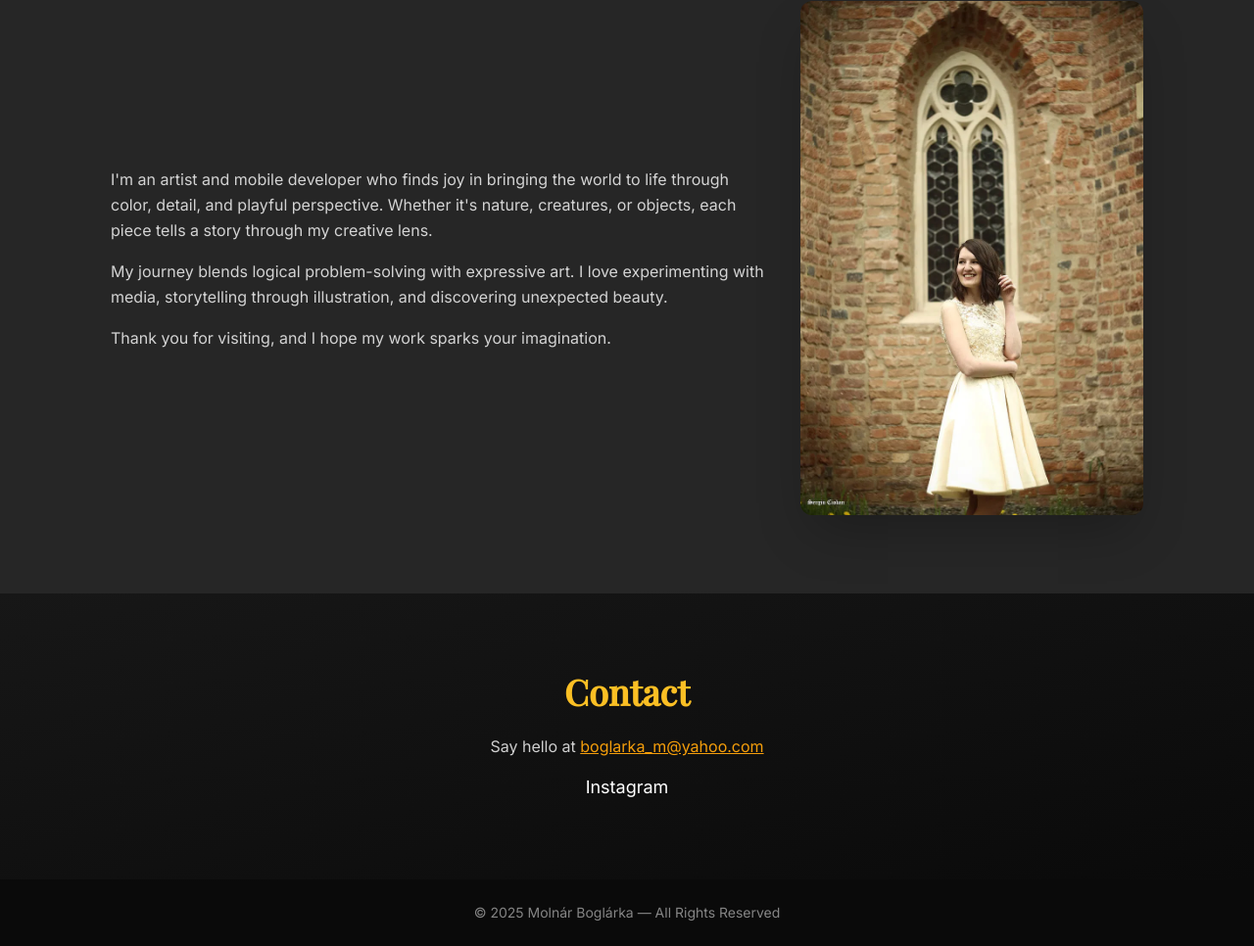
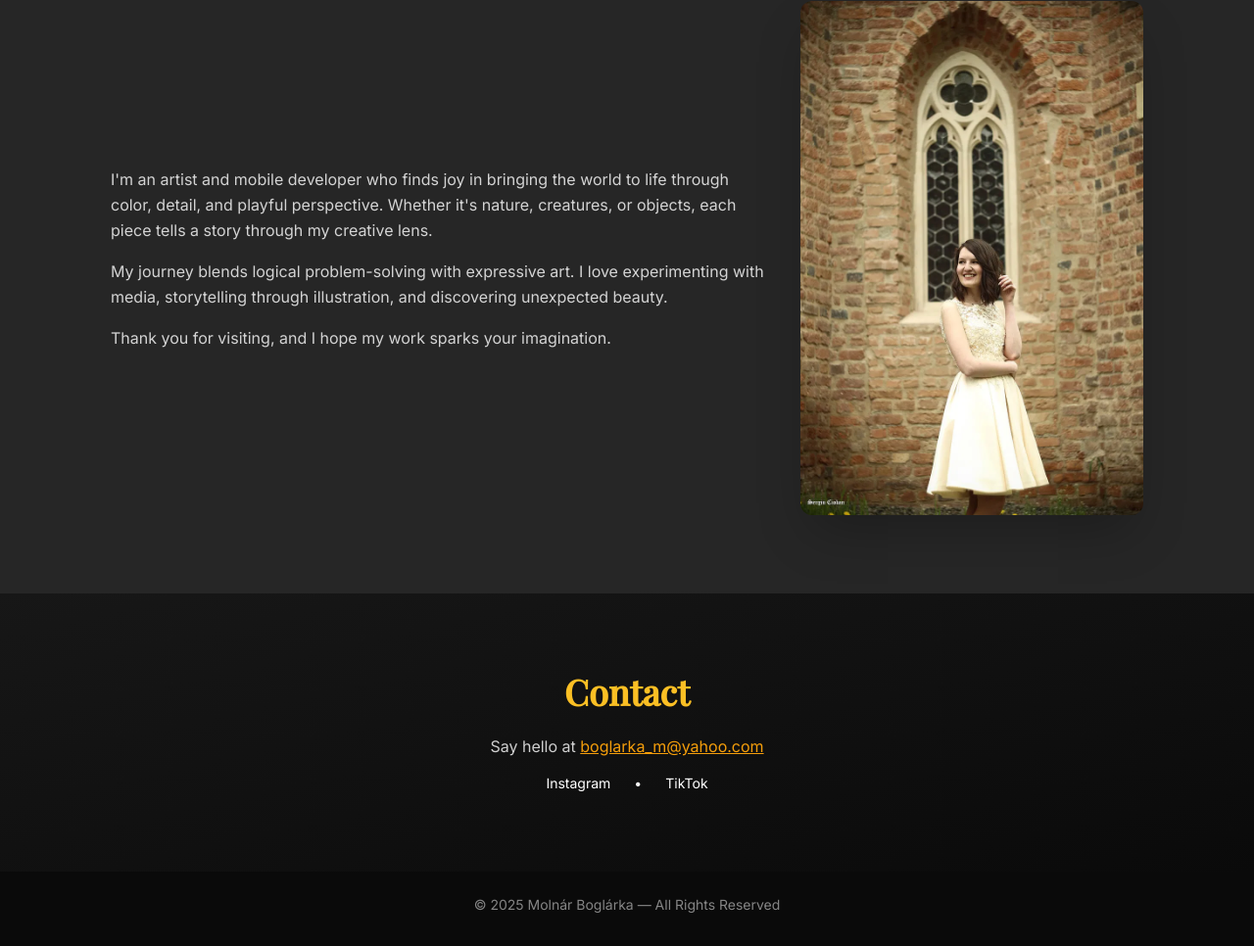
Before and after one commit to boglarkaa/art-portfolio, a plain HTML site: page index.html in a window 1280 px wide. Shown: the part 2059-3025 px from the top of the page at 98% size. Drawn offline with nearby package versions, Linux system fonts and the light colour scheme.

Commit message:
Link to tiktok

```diff
--- a/index.html
+++ b/index.html
@@ -241,12 +241,19 @@
 					>boglarka_m@yahoo.com</a
 				>
 			</p>
-			<div class="mt-4 flex justify-center gap-6 text-lg">
+			<div class="mt-4 flex justify-center gap-6 text-sm">
 				<a
 					href="https://www.instagram.com/boglarka_m.art"
 					class="text-white hover:text-amber-400 transition"
 					target="_blank"
 					>Instagram</a
+				>
+				&bull;
+				<a
+					href="https://www.tiktok.com/@boglarkaa_m"
+					class="text-white hover:text-amber-400 transition"
+					target="_blank"
+					>TikTok</a
 				>
 			</div>
 		</section>
```
